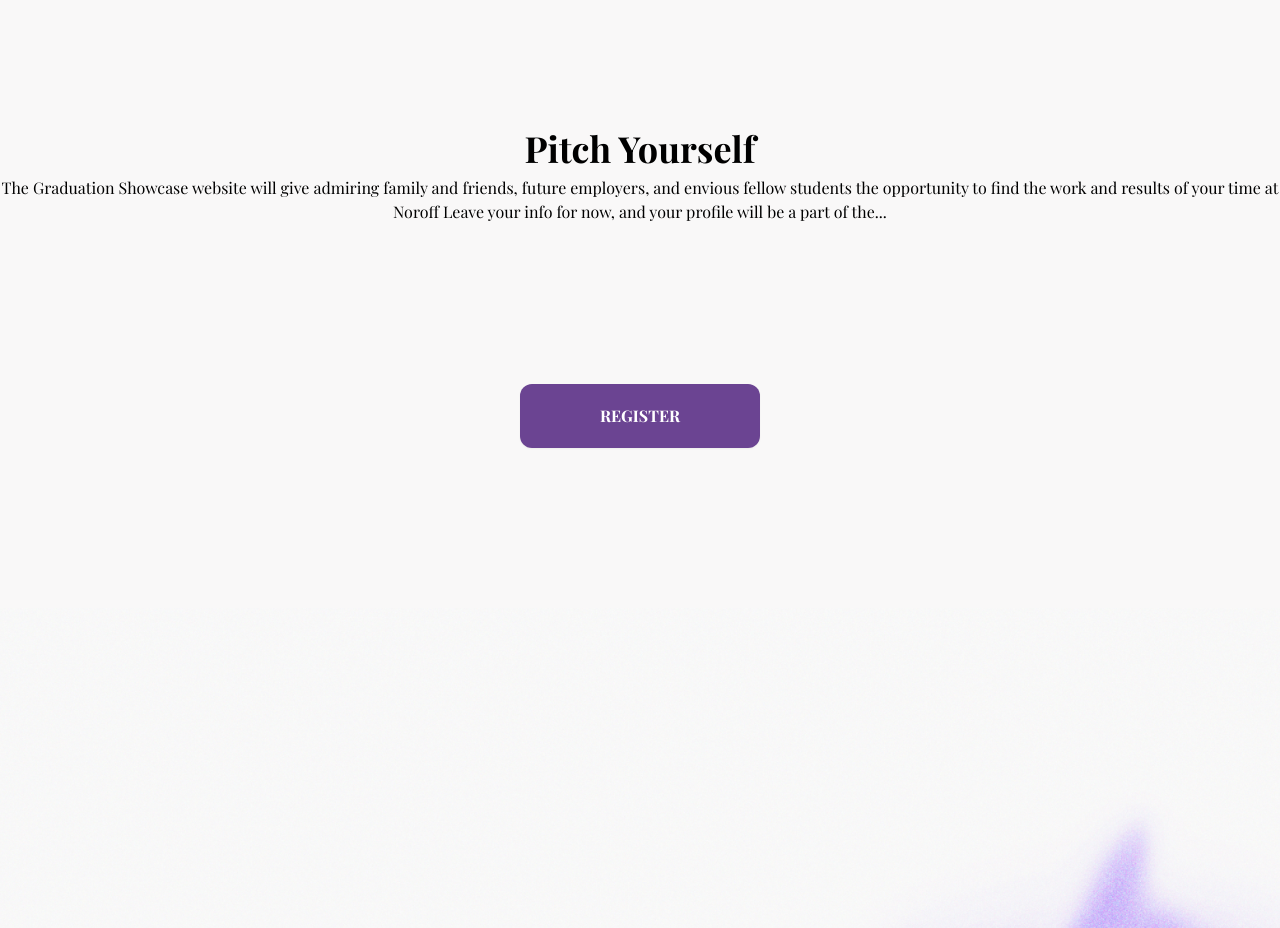
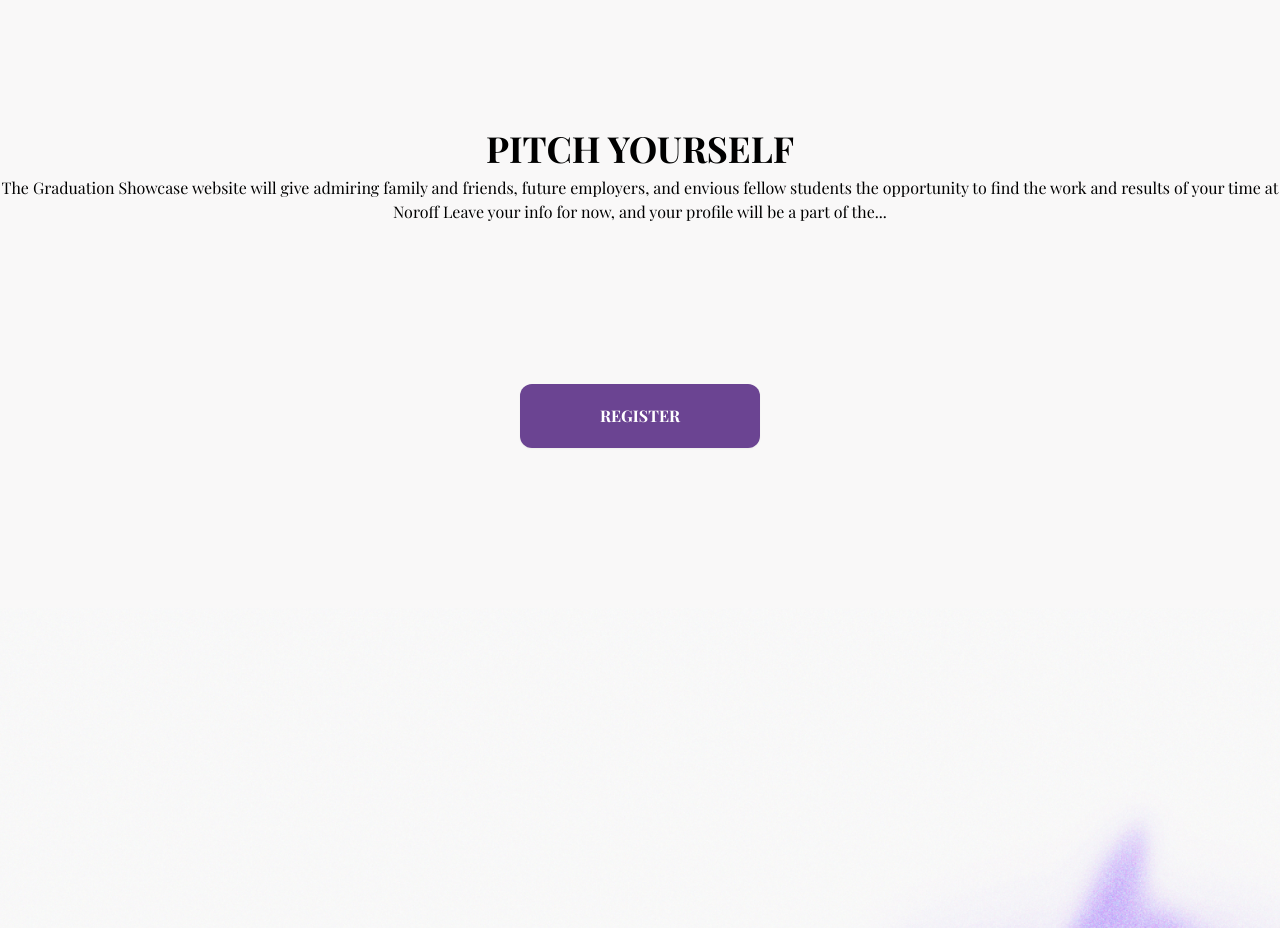
Before and after one commit to IsacHolstad/graduation--showcase-2023, a React (Create React App) app: page / in a window 1280 px wide. Shown: the part 1020-1948 px from the top of the page. Built offline with nearby package versions, Linux system fonts and the light colour scheme; no server answers; the database is empty; a web font is replaced by a local one.

Commit message:
grid for register text

```diff
--- a/src/components/HomeHeader.js
+++ b/src/components/HomeHeader.js
@@ -22,8 +22,8 @@
                     </div>
                 </span>
                 <span>
-                    <h2 className="text-center mt-64 font-bold text-4xl">Pitch Yourself</h2>
-                    <p className="text-center container mx-8 mt-2 mx-auto">The Graduation Showcase website will give admiring family and friends,
+                    <h2 className="text-center mt-64 font-bold text-4xl">PITCH YOURSELF</h2>
+                    <p className="text-center container mx-8 mt-2 mx-auto sm:max-w-s grid-cols-5">The Graduation Showcase website will give admiring family and friends,
                         future employers, and envious fellow students the
                         opportunity to find the work and results of your time at Noroff
                         Leave your info for now, and your profile will be a part of the...
```
